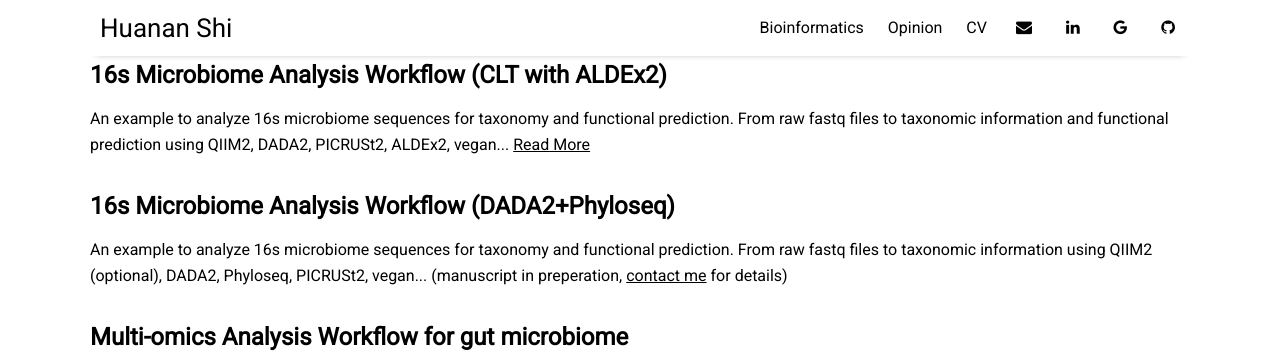
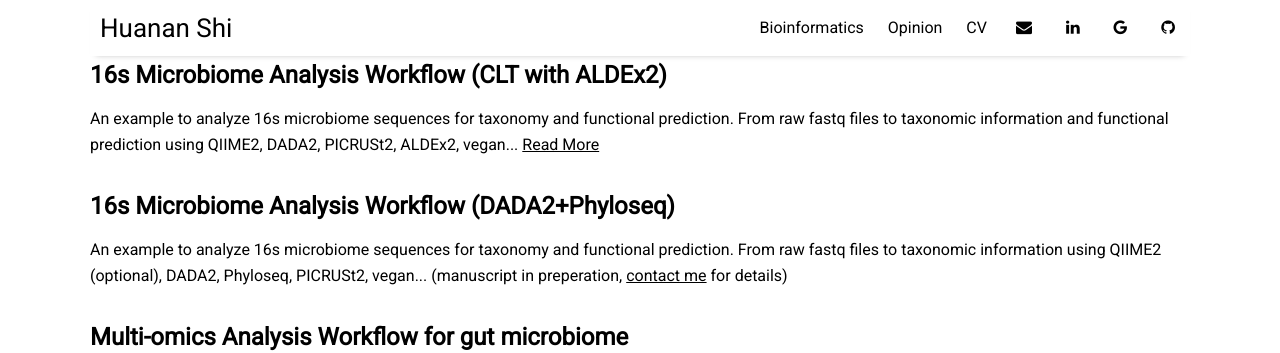
Before and after one commit to huananfshi/huananfshi.github.io, a Jekyll site: the page built from bioinformatics.html, in a window 1280 px wide. Shown: the top 353 px of the page. Built offline with Jekyll 4.4.1, drawn with Linux system fonts in a browser that asks for light colours; nearby versions of some CDN libraries.

Commit message:
Update bioinformatics.html

```diff
--- a/bioinformatics.html
+++ b/bioinformatics.html
@@ -8,14 +8,14 @@ title: Bioinformatics
     <h1></h1>
     <h2><span>16s Microbiome Analysis Workflow (CLT with ALDEx2) </span></h2>
     <p>An example to analyze 16s microbiome sequences for taxonomy and functional prediction. From raw fastq files to taxonomic information
-        and functional prediction using QIIM2, DADA2, PICRUSt2, ALDEx2, vegan... <a href="Bioinformatics/a-16s-microbiome-analysis-workflow.html">Read More</a>
+        and functional prediction using QIIME2, DADA2, PICRUSt2, ALDEx2, vegan... <a href="Bioinformatics/a-16s-microbiome-analysis-workflow.html">Read More</a>
     </p>
 </div>
 <div class='post'>
     <h1></h1>
     <h1></h1>
     <h2><span>16s Microbiome Analysis Workflow (DADA2+Phyloseq)</span></h2>
-    <p>An example to analyze 16s microbiome sequences for taxonomy and functional prediction. From raw fastq files to taxonomic information using QIIM2 (optional),
+    <p>An example to analyze 16s microbiome sequences for taxonomy and functional prediction. From raw fastq files to taxonomic information using QIIME2 (optional),
         DADA2, Phyloseq, PICRUSt2, vegan... (manuscript in preperation, <a href="mailto:huanan.shi@bcm.edu">contact me</a> for details)
     </p>
 </div>
```
